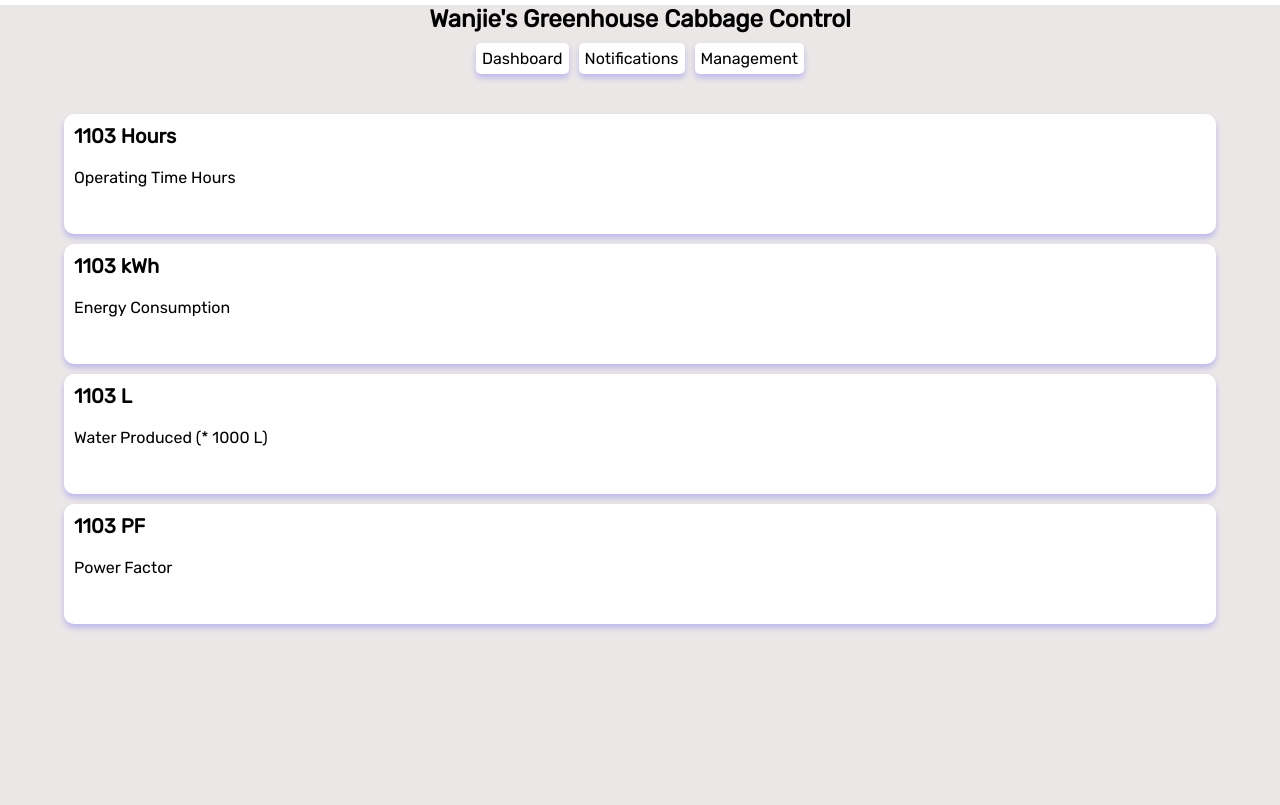
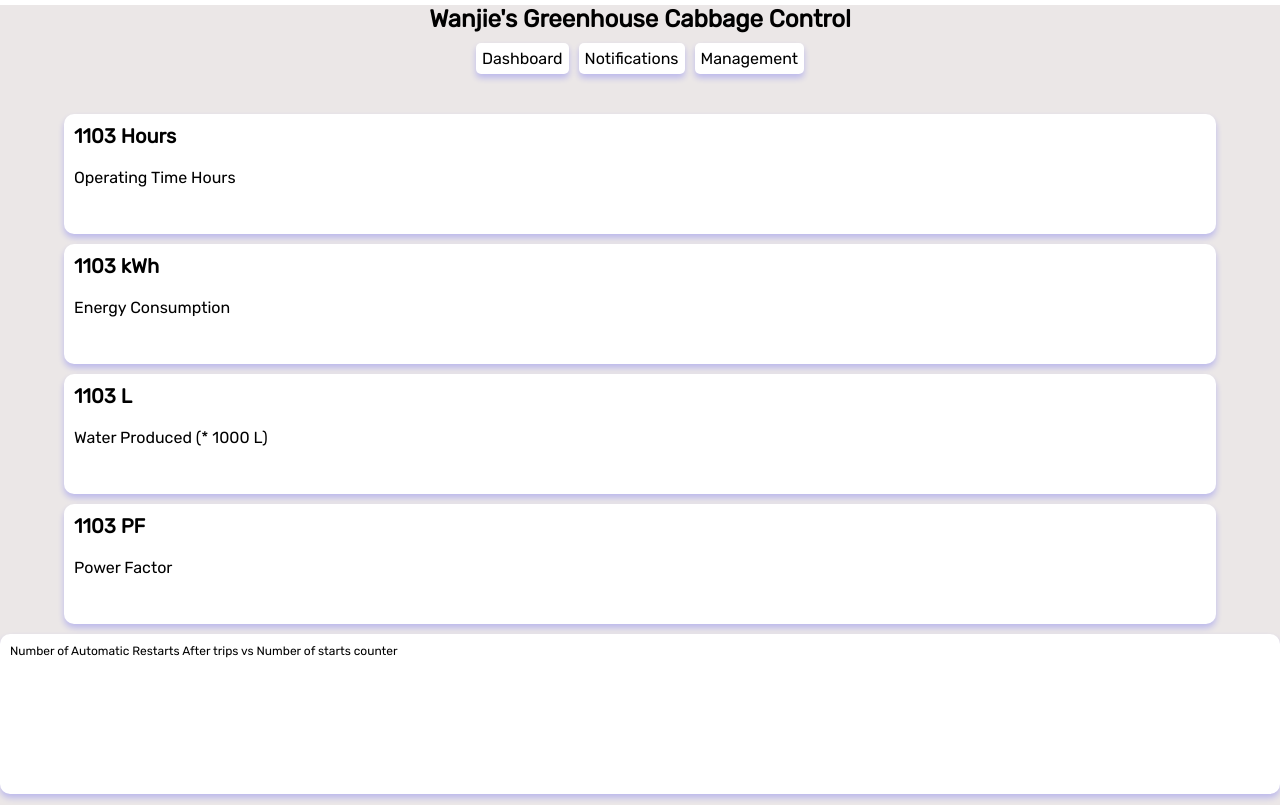
Before and after one commit to Team-Songa-Songa/IOT-Frontend, a React (Create React App) app: page /dashboard in a window 1280 px wide. Built offline with nearby package versions, Linux system fonts and the light colour scheme; a web font is replaced by a local one.

Commit message:
underway with the dashboard

```diff
--- a/package.json
+++ b/package.json
@@ -7,6 +7,8 @@
     "@testing-library/react": "^13.4.0",
     "@testing-library/user-event": "^13.5.0",
     "axios": "^1.7.3",
+    "highcharts": "^11.4.7",
+    "highcharts-react-official": "^3.2.1",
     "react": "^18.3.1",
     "react-dom": "^18.3.1",
     "react-icons": "^5.2.1",
--- a/src/components/Admin/singleSite Dashboard/singleSite.css
+++ b/src/components/Admin/singleSite Dashboard/singleSite.css
@@ -75,3 +75,12 @@
 .upper-stats-text {
   margin-top: 20px;
 }
+
+.charts{
+    width:100%;
+    min-height:20vh;
+}
+
+.charts-p{
+    font-size:12px;
+}
--- a/src/components/Admin/singleSite Dashboard/singleSiteDashboard.jsx
+++ b/src/components/Admin/singleSite Dashboard/singleSiteDashboard.jsx
@@ -48,6 +48,22 @@ function SingleSiteDashboard() {
               <p className="upper-stats-hours">1103 PF</p>
               <p className="upper-stats-text">Power Factor</p>
             </div>
+
+            <div className="upper-stats charts">
+
+              <p className="charts-p">Number of Automatic Restarts After trips vs Number of starts counter</p>
+
+
+
+
+
+
+
+            </div>
+
+
+
+
           </div>
         </div>
       </section>
```
Also changed, not shown: 1 other file (tests, documents, lock files or other folders).
